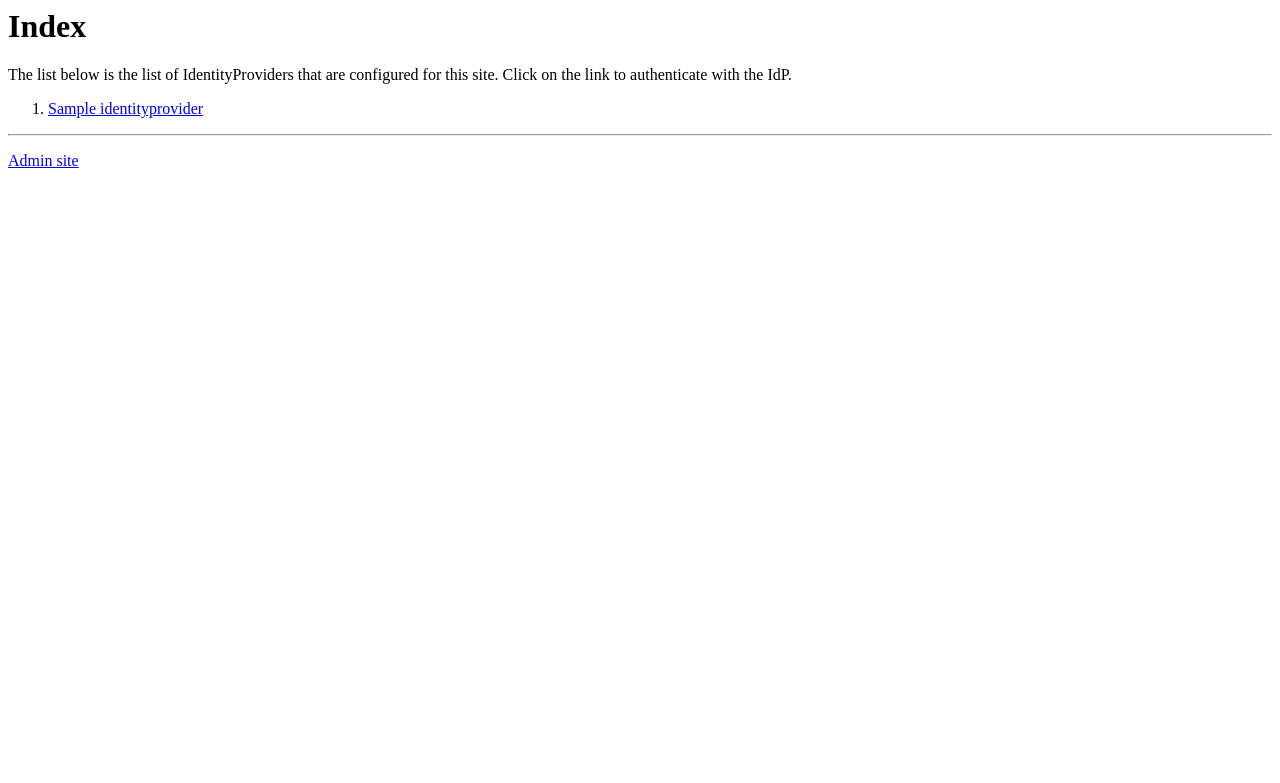
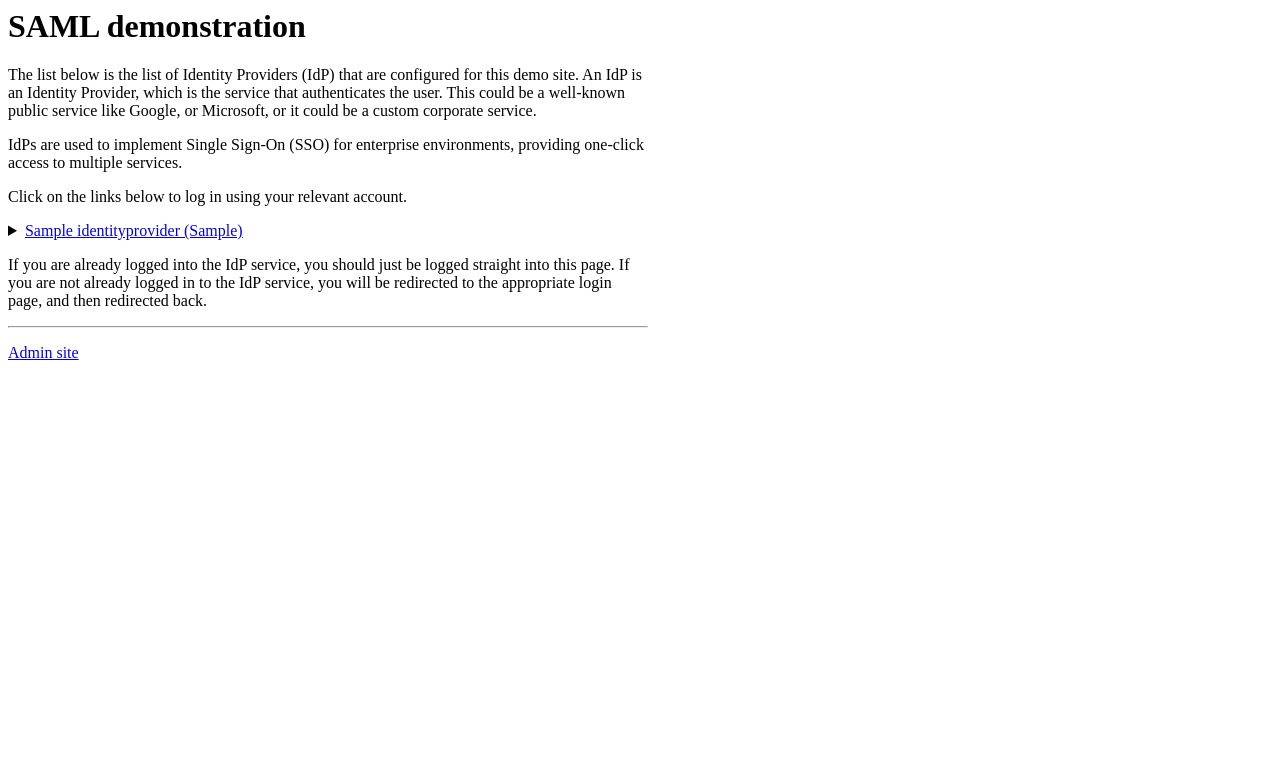
Before and after one commit to yunojuno/django-simple-saml, a Django app: page / in a window 1280 px wide. Shown: the top 783 px of the page. Run offline with Django 4.2, Linux system fonts and the light colour scheme; tables that the repository leaves empty hold one stand-in row (values such as "Sample post").

Commit message:
Tidy up the index template

```diff
--- a/demo/templates/index.html
+++ b/demo/templates/index.html
@@ -1,24 +1,68 @@
 <html>
-    <head></head>
+    <head>
+        <style>
+            body {
+                max-width: 640px;
+            }
+            details {
+                margin: 1em 0;
+            }
+        </style>
+    </head>
     <body>
-        <h1>Index</h1>
-        {% if request.user.is_authenticated %}Hello, {{ request.user.first_name }}
-        <p><a href="{% url 'logout' %}?next=/">Logout</a></p>
-        {% elif identity_providers %} The list below is the list of IdentityProviders that are
-        configured for this site. Click on the link to authenticate with the IdP.
-        <ol>
-            {% for idp in identity_providers %}
-            <li>
-                <a href="{% url 'social:begin' 'saml' %}?next={{ request.path }}&idp={{ idp.label }}"
-                    >{{ idp.label }}</a
+        <h1>SAML demonstration</h1>
+        {% if request.user.is_authenticated %}
+        <p>Congratulations, you are currently logged in as {{ request.user.get_full_name }}.</p>
+        {% elif identity_providers %}
+        <p>
+            The list below is the list of Identity Providers (IdP) that are configured for this demo
+            site. An IdP is an Identity Provider, which is the service that authenticates the user.
+            This could be a well-known public service like Google, or Microsoft, or it could be a
+            custom corporate service.
+        </p>
+        <p>
+            IdPs are used to implement Single Sign-On (SSO) for enterprise environments, providing
+            one-click access to multiple services.
+        </p>
+        <p>Click on the links below to log in using your relevant account.</p>
+        {% for idp in identity_providers %}
+        <details>
+            <summary>
+                <a
+                    href="{% url 'social:begin' 'saml' %}?next={{ request.path }}&idp={{ idp.label }}"
                 >
-            </li>
-            {% endfor %}
-        </ol>
+                    {{ idp }}</a
+                >
+            </summary>
+            <dl>
+                <dt>Entity ID</dt>
+                <dd>{{ idp.entity_id }}</dd>
+            </dl>
+            <dl>
+                <dt>SSO URL</dt>
+                <dd>{{ idp.sso_url }}</dd>
+            </dl>
+            <dl>
+                <dt>Public certificate</dt>
+                <dd>
+                    <pre>{{ idp.x509_cert_short }}</pre>
+                </dd>
+            </dl>
+        </details>
+        {% endfor %}
+        <p>
+            If you are already logged into the IdP service, you should just be logged straight into
+            this page. If you are not already logged in to the IdP service, you will be redirected
+            to the appropriate login page, and then redirected back.
+        </p>
         {% else %}
         <p>There are no IdentityProviders set up.</p>
         {% endif %}
-        <hr>
+        <hr />
+        {% if request.user.is_authenticated and not request.user.is_staff %}
+        <a href="{% url 'logout' %}?next=/">Log out</a>
+        {% else %}
         <p><a href="/admin/">Admin site</a></p>
+        {% endif %}
     </body>
 </html>
```
